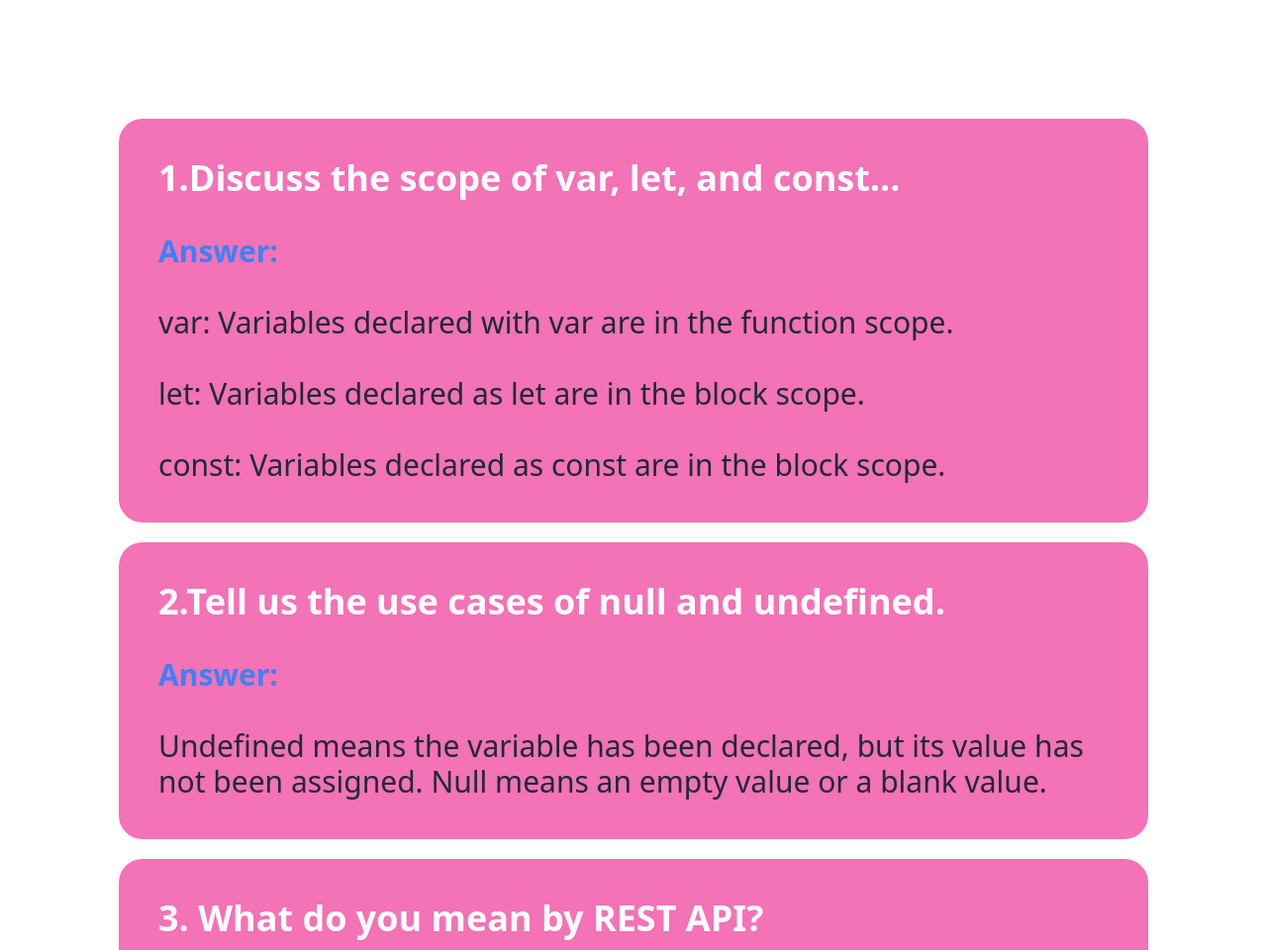
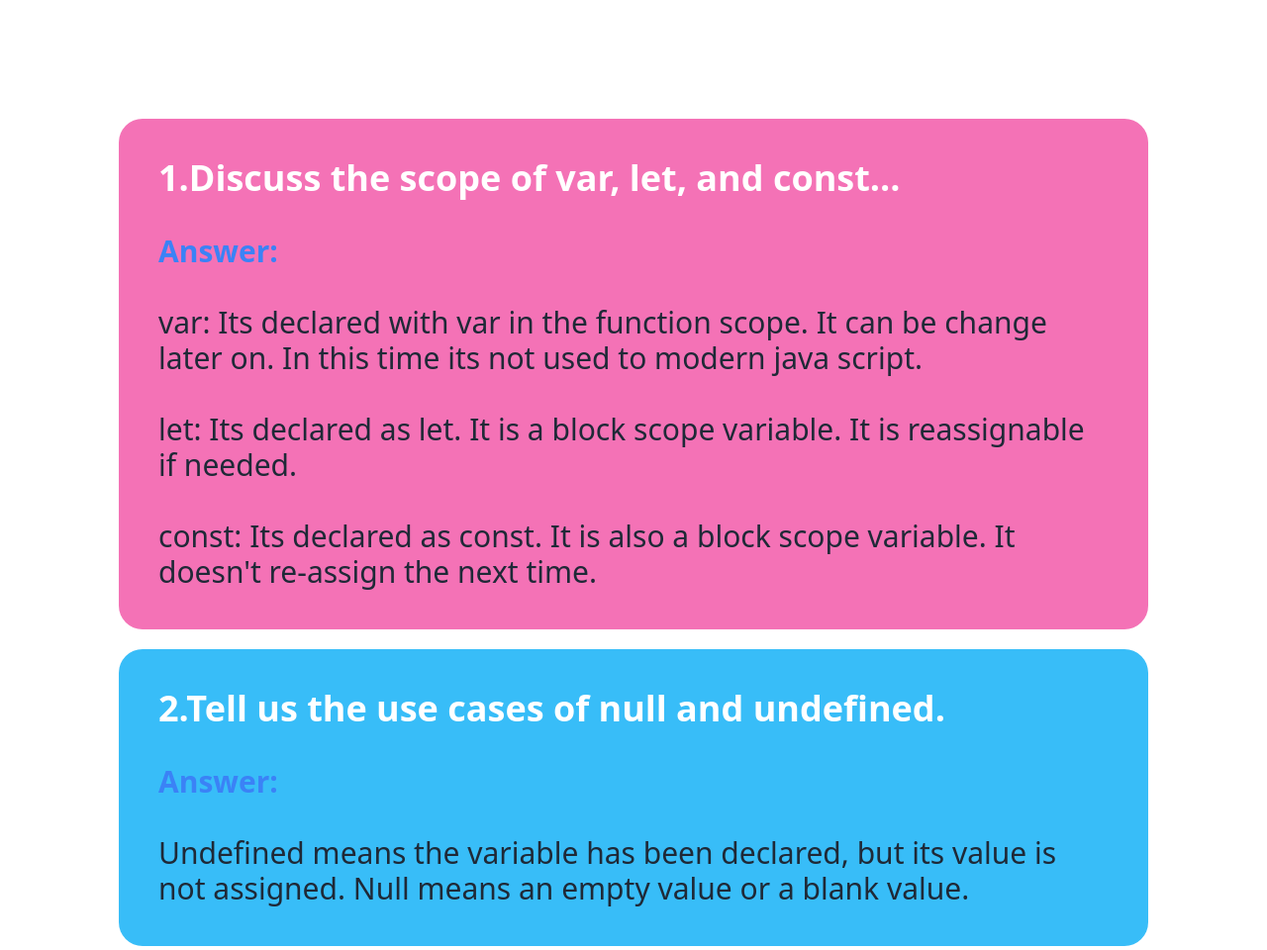
Before and after one commit to ferdous567/phtube-public-ass6, a plain HTML site: page blog.html in a window 1280 px wide. Shown: the top 960 px of the page at 99% size. Drawn offline with nearby package versions, Linux system fonts and the light colour scheme.

Commit message:
trying too much but can't do time convert set

```diff
--- a/blog.html
+++ b/blog.html
@@ -21,24 +21,27 @@
                     <br><br>
                     <span class="text-blue-500 font-semibold">
                     Answer:</span><br><br>
-                            var: Variables declared with var are in the function scope.
+                            var: Its declared with var in the function scope.
+                            It can be change later on. In this time its not used to modern java script.
                             <br><br>
-                            let: Variables declared as let are in the block scope.
+                            let: Its declared as let. It is a block scope variable. It is reassignable
+                            if needed.
                             <br><br>
-                            const: Variables declared as const are in the block scope.
+                            const: Its declared as const. It is also a block scope variable.
+                            It doesn't re-assign the next time.
 
                 </div>
-                <div class="bg-pink-400 text-3xl mb-5 p-10 rounded-3xl">
+                <div class="bg-sky-400 text-3xl mb-5 p-10 rounded-3xl">
                     <span class="text-white font-semibold text-4xl">
                         2.Tell us the use cases of null and undefined.</span>
                     <br><br>
                     <span class="text-blue-500 font-semibold">
                         Answer:</span><br><br>
-                        Undefined means the variable has been declared, but its value has not been assigned.
+                        Undefined means the variable has been declared, but its value is not assigned.
                         Null means an empty value or a blank value.
 
                 </div>
-                <div class="bg-pink-400 text-3xl p-10 rounded-3xl">
+                <div class="bg-yellow-400 text-3xl p-10 rounded-3xl">
 
                     <span class="text-white font-semibold text-4xl"> 3. What do you mean by REST API?</span>
                     <br><br>
```
Also changed, not shown: index.html (+1 -11 lines), js/phtube.js (+25 -9 lines).
